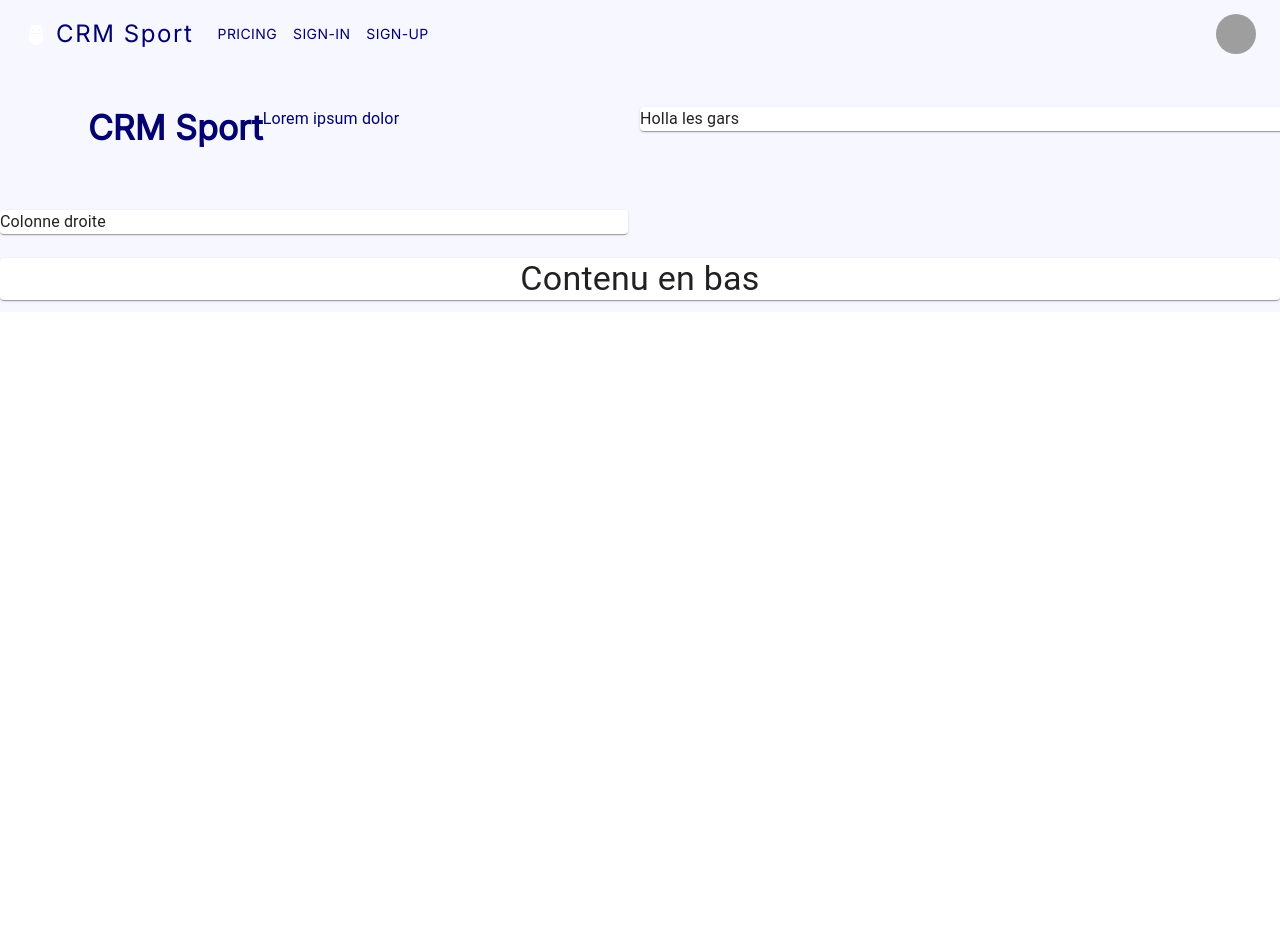
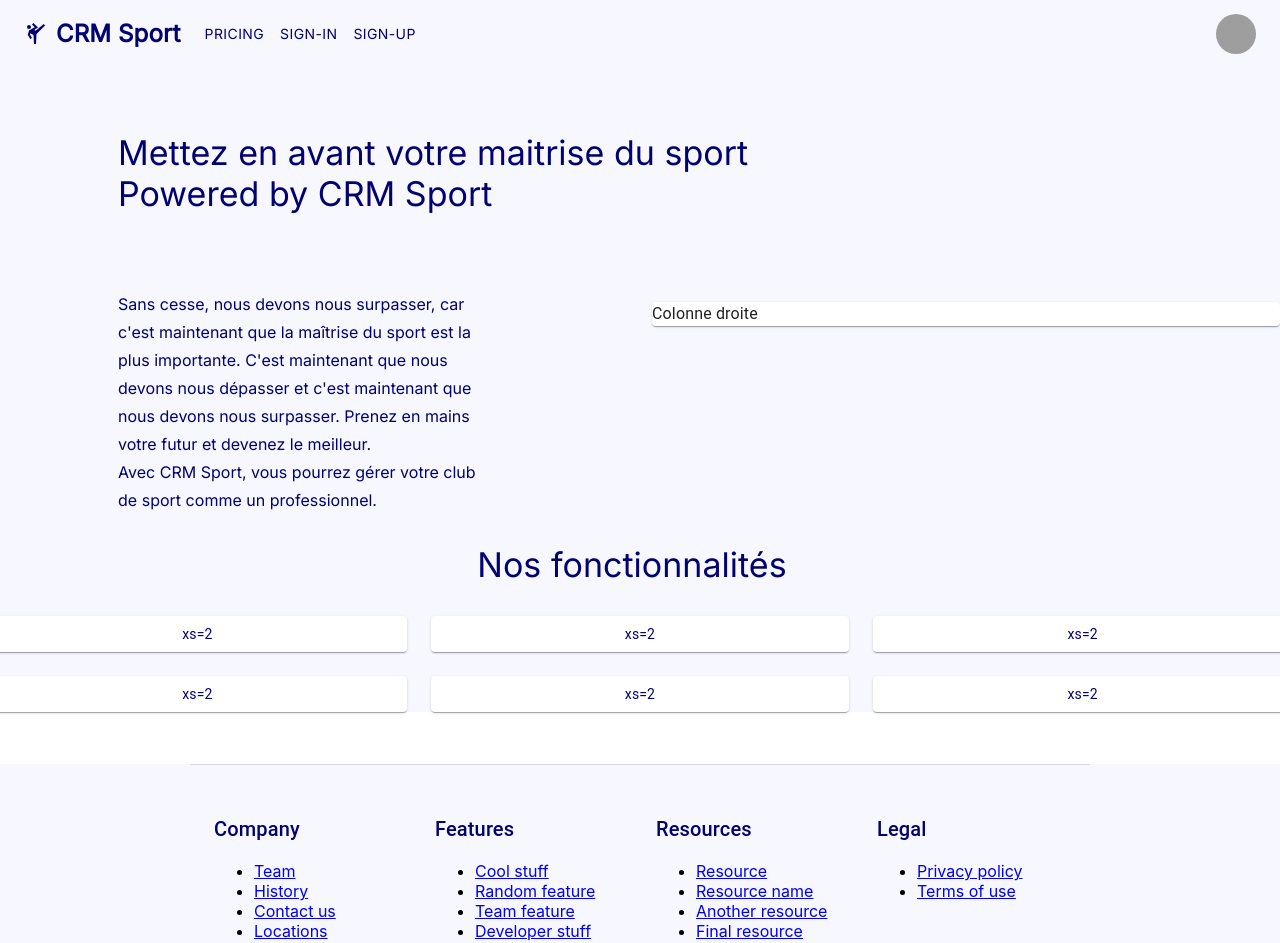
Before and after one commit to Jezekael/crm_sports_app, a React (Create React App) app: page / in a window 1280 px wide. Shown: the top 943 px of the page. Before the commit the page ends 800 px from the top, so only its background shows below. Built offline with nearby package versions, Linux system fonts and the light colour scheme; grey boxes are pictures that could not be loaded.

Commit message:
Footer implementaion Home + AppBar improvement

```diff
--- a/src/App.js
+++ b/src/App.js
@@ -1,4 +1,4 @@
-import { BrowserRouter, Switch, Route, Link, Routes } from "react-router-dom";
+import { BrowserRouter, Route, Link, Routes } from "react-router-dom";
 import * as React from 'react';
 import AppBar from '@mui/material/AppBar';
 import Box from '@mui/material/Box';
@@ -12,7 +12,8 @@ import Avatar from '@mui/material/Avatar';
 import Button from '@mui/material/Button';
 import Tooltip from '@mui/material/Tooltip';
 import MenuItem from '@mui/material/MenuItem';
-import AdbIcon from '@mui/icons-material/Adb';
+import AdbIcon from '@mui/icons-material/SportsMartialArts';
+import Grid from '@mui/material/Grid';
 import "@fontsource/inter";
 
 import Home from "./pages/home";
@@ -28,6 +29,44 @@ const pathPages = ['/pricing', '/sign-in', '/sign-up'];
 const settings = ['Account', 'Dashboard', 'Logout'];
 const pathSettings = ['/account', '/dashboard', '/logout']
 const appBarTextColor = '#02016F'
+
+function Copyright(props) {
+  return (
+    <Typography variant="body2" color="text.secondary" align="center" {...props}>
+      {'Copyright © '}
+      <Link color="inherit">
+        CRM Sport
+      </Link>{' '}
+      {new Date().getFullYear()}
+      {'.'}
+    </Typography>
+  );
+}
+
+const footers = [
+  {
+    title: 'Company',
+    description: ['Team', 'History', 'Contact us', 'Locations'],
+  },
+  {
+    title: 'Features',
+    description: [
+      'Cool stuff',
+      'Random feature',
+      'Team feature',
+      'Developer stuff',
+      'Another one',
+    ],
+  },
+  {
+    title: 'Resources',
+    description: ['Resource', 'Resource name', 'Another resource', 'Final resource'],
+  },
+  {
+    title: 'Legal',
+    description: ['Privacy policy', 'Terms of use'],
+  },
+];
 
 function ResponsiveAppBar() {
   const [anchorElNav, setAnchorElNav] = React.useState(null);
@@ -48,12 +87,13 @@ function ResponsiveAppBar() {
     setAnchorElUser(null);
   };
 
+
   return (
     <BrowserRouter>
       <AppBar position="static" style={{ backgroundColor: '#f6f7ff' }}>
         <Container maxWidth="xl">
           <Toolbar disableGutters>
-            <AdbIcon sx={{ display: { xs: 'none', md: 'flex' }, mr: 1 }} />
+            <AdbIcon sx={{ color: appBarTextColor, display: { xs: 'none', md: 'flex' }, mr: 1 }} />
             <Typography
               variant="h5"
               noWrap
@@ -63,8 +103,8 @@ function ResponsiveAppBar() {
                 mr: 2,
                 display: { xs: 'none', md: 'flex' },
                 fontFamily: 'Inter',
-                fontWeight: 300,
-                letterSpacing: '.1rem',
+                fontWeight: 700,
+                letterSpacing: '.01rem',
                 color: appBarTextColor,
                 textDecoration: 'none',
               }}
@@ -183,7 +223,42 @@ function ResponsiveAppBar() {
         <Route path="/pricing" element={<Pricing />} />
         <Route path="/Sign-in" element={<SignIn />} />
       </Routes >
+      <Box
+        sx={{ backgroundColor: '#f6f7ff' }}
+      >
+        <Container
+          maxWidth="md"
+          component="footer"
+          sx={{
+            borderTop: (theme) => `1px solid ${theme.palette.divider}`,
+            mt: 8,
+            py: [3, 6],
+          }}
+        >
+          <Grid container spacing={4} justifyContent="space-evenly">
+            {footers.map((footer) => (
+              <Grid item xs={6} sm={3} key={footer.title}>
+                <Typography variant="h6" sx={{ color: appBarTextColor }} gutterBottom>
+                  {footer.title}
+                </Typography>
+                <ul>
+                  {footer.description.map((item) => (
+                    <li key={item}>
+                      <Link href="#" variant="subtitle1" color="text.secondary">
+                        {item}
+                      </Link>
+                    </li>
+                  ))}
+                </ul>
+              </Grid>
+            ))}
+          </Grid>
+          <Copyright sx={{ mt: 5 }} />
+        </Container>
+      </Box>
     </BrowserRouter >
+
+
   );
 }
 export default ResponsiveAppBar;
--- a/src/components/Pricing/Pricing.js
+++ b/src/components/Pricing/Pricing.js
@@ -1,6 +1,5 @@
 import * as React from 'react';
 import { createTheme, ThemeProvider } from '@mui/material/styles';
-import AppBar from '@mui/material/AppBar';
 import Box from '@mui/material/Box';
 import Button from '@mui/material/Button';
 import Card from '@mui/material/Card';
@@ -10,24 +9,9 @@ import CardHeader from '@mui/material/CardHeader';
 import CssBaseline from '@mui/material/CssBaseline';
 import Grid from '@mui/material/Grid';
 import StarIcon from '@mui/icons-material/StarBorder';
-import Toolbar from '@mui/material/Toolbar';
 import Typography from '@mui/material/Typography';
-import Link from '@mui/material/Link';
 import GlobalStyles from '@mui/material/GlobalStyles';
 import Container from '@mui/material/Container';
-
-function Copyright(props) {
-    return (
-        <Typography variant="body2" color="text.secondary" align="center" {...props}>
-            {'Copyright © '}
-            <Link color="inherit">
-                CRM Sport
-            </Link>{' '}
-            {new Date().getFullYear()}
-            {'.'}
-        </Typography>
-    );
-}
 
 const tiers = [
     {
@@ -66,31 +50,6 @@ const tiers = [
         ],
         buttonText: 'Contact us',
         buttonVariant: 'outlined',
-    },
-];
-
-const footers = [
-    {
-        title: 'Company',
-        description: ['Team', 'History', 'Contact us', 'Locations'],
-    },
-    {
-        title: 'Features',
-        description: [
-            'Cool stuff',
-            'Random feature',
-            'Team feature',
-            'Developer stuff',
-            'Another one',
-        ],
-    },
-    {
-        title: 'Resources',
-        description: ['Resource', 'Resource name', 'Another resource', 'Final resource'],
-    },
-    {
-        title: 'Legal',
-        description: ['Privacy policy', 'Terms of use'],
     },
 ];
 
@@ -186,35 +145,7 @@ export default function Pricing() {
                 </Grid>
             </Container>
             {/* Footer */}
-            <Container
-                maxWidth="md"
-                component="footer"
-                sx={{
-                    borderTop: (theme) => `1px solid ${theme.palette.divider}`,
-                    mt: 8,
-                    py: [3, 6],
-                }}
-            >
-                <Grid container spacing={4} justifyContent="space-evenly">
-                    {footers.map((footer) => (
-                        <Grid item xs={6} sm={3} key={footer.title}>
-                            <Typography variant="h6" color="text.primary" gutterBottom>
-                                {footer.title}
-                            </Typography>
-                            <ul>
-                                {footer.description.map((item) => (
-                                    <li key={item}>
-                                        <Link href="#" variant="subtitle1" color="text.secondary">
-                                            {item}
-                                        </Link>
-                                    </li>
-                                ))}
-                            </ul>
-                        </Grid>
-                    ))}
-                </Grid>
-                <Copyright sx={{ mt: 5 }} />
-            </Container>
+
             {/* End footer */}
         </ThemeProvider>
     );
--- a/src/pages/home.js
+++ b/src/pages/home.js
@@ -1,59 +1,69 @@
 import React from 'react';
+import { styled } from '@mui/material/styles';
 import Grid from '@mui/material/Unstable_Grid2';
 import Paper from '@mui/material/Paper';
 import Typography from '@mui/material/Typography';
 import Grow from '@mui/material/Grow';
+import Box from '@mui/material/Box';
 import "@fontsource/inter";
+
+const typoProperties = {
+  mr: 2,
+  display: { xs: 'none', md: 'flex' },
+  fontFamily: 'Inter',
+  fontWeight: 500,
+  letterSpacing: '.001rem',
+  color: '#02016F',
+  textDecoration: 'none'
+};
+
+const Item = styled(Paper)(({ theme }) => ({
+  backgroundColor: theme.palette.mode === 'dark' ? '#1A2027' : '#fff',
+  ...theme.typography.body2,
+  padding: theme.spacing(1),
+  textAlign: 'center',
+  color: '#02016F',
+}));
 
 function Home() {
   return (
     <Grid container spacing={3} style={{ backgroundColor: '#f6f7ff' }}>
-      <Grid item xs={6} style={{ padding: '50px 100px' }}>
+      <Grid item xs={12} style={{ padding: '75px 130px' }}>
         <Grid xs display="flex" >
           <Grid item>
-            <Grow
-              style={{ transformOrigin: '0 0 0' }}
-              in={true}
-              timeout={1000}
-            >
+            <Grow style={{ transformOrigin: '0 0 0' }} in={true} timeout={2000} >
+              {/* <Slide direction="up" in={true} timeout={1000}> */}
+
               <Typography
                 variant="h4"
                 noWrap
-                component="a"
-                href="/"
-                sx={{
-                  mr: 2,
-                  display: { xs: 'none', md: 'flex' },
-                  fontFamily: 'Inter',
-                  fontWeight: 600,
-                  letterSpacing: '.001rem',
-                  color: '#02016F',
-                  textDecoration: 'none',
-                }}
+                sx={typoProperties}
               >
-                CRM Sport
-                <Typography
-                  variant="body1"
-                >
-                  Lorem ipsum dolor
-                </Typography>
+                Mettez en avant votre maitrise du sport<br />
+                Powered by CRM Sport
               </Typography>
 
-
+              {/* </Slide> */}
             </Grow>
           </Grid>
         </Grid>
       </Grid>
 
-      <Grid item xs={6} style={{ padding: '50px 0' }}>
-        <Paper>
-          <Grid container justify="center">
-            <Grid item>
-              <Typography variant="body1">Holla les gars</Typography>
-            </Grid>
+      <Grid item xs={6} style={{ padding: '0px 130px' }}>
+        <Grid container justify="center">
+          <Grid item>
+            <Grow style={{ transformOrigin: '0 0 0' }} in={true} timeout={2000} >
+              <Typography variant="subtitle1" sx={typoProperties} >
+                Sans cesse, nous devons nous surpasser, car c'est maintenant que la maîtrise du sport est la plus importante.
+                C'est maintenant que nous devons nous dépasser et c'est maintenant que nous devons nous surpasser.
+                Prenez en mains votre futur et devenez le meilleur. <br />
+                Avec CRM Sport, vous pourrez gérer votre club de sport comme un professionnel.
+              </Typography>
+            </Grow>
           </Grid>
-        </Paper>
+        </Grid>
       </Grid>
+
       <Grid item xs={6}>
         <Paper>
           <Grid container justify="center">
@@ -63,16 +73,20 @@ function Home() {
           </Grid>
         </Paper>
       </Grid>
-      <Grid item xs={12}>
-        <Paper>
-          <Grid container justifyContent="center">
-            <Grid item>
-              <Typography variant="h4">Contenu en bas</Typography>
+
+      <Grid item xs={12} style={{ padding: '30px 130px' }}>
+        <Typography variant="h4" sx={typoProperties} justifyContent={"center"} >Nos fonctionnalités</Typography>
+      </Grid>
+      <Box sx={{ flexGrow: 1 }}>
+        <Grid container spacing={{ xs: 2, md: 3 }} columns={{ xs: 4, sm: 8, md: 12 }}>
+          {Array.from(Array(6)).map((_, index) => (
+            <Grid xs={2} sm={4} md={4} key={index}>
+              <Item>xs=2</Item>
             </Grid>
-          </Grid>
-        </Paper>
-      </Grid>
-    </Grid >
+          ))}
+        </Grid>
+      </Box>
+    </Grid>
   );
 }
 
```
Also changed, not shown: src/components/Footer/Footer.js (deleted), src/components/Footer/Footer.tsx (deleted).
